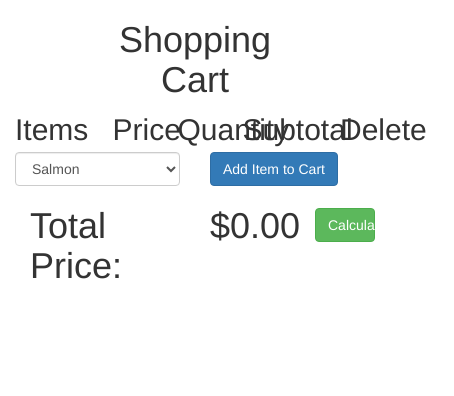
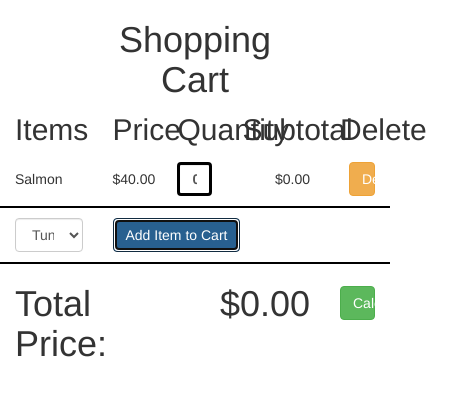
Before and after one commit to dshcheung/jquery-shoppingCart, a plain HTML site: page index.html in a window 390 px wide. Both pictures are taken after a click on the element 195 px from the left and 169 px from the top of the page. Shown: the whole page, 454 px wide, since content can reach past the window. Drawn offline with nearby package versions, Linux system fonts and the light colour scheme.

Commit message:
added button disable to 'add item to cart', adjusted select tag width

```diff
--- a/css/theme.css
+++ b/css/theme.css
@@ -1,4 +1,5 @@
-.item-table-row {
+.item-table-row,
+.item-add {
   padding: 10px 0;
   border-bottom: 2px solid black;
 }
@@ -9,14 +10,6 @@
   text-align: right;
   float: right;
 }
-.item-qty label,
-.item-qty input,
-.item-qty {
-  display: inline-block;
-}
-.total-price-label {
-  text-align: left;
-}
 .item-total-total,
 .item-subtotal-title,
 .item-delete-title,
@@ -25,27 +18,23 @@
 }
 .cart-title,
 .item-quantity-title,
-#alert-message {
+.alert-message {
   text-align: center;
 }
 .item-title {
   font-size: 30px;
 }
-.total-price-row {
+.item-total-row {
   padding: 0;
 }
-button.item-total-button {
-  margin-top: 22px;
-  margin-bottom: calc((69px - 34px)/2);
+.item-total-button {
+  margin: 22px 0;
 }
-button.item-delete-button {
+.item-delete-button {
   float: right;
 }
-div.item-name,
-div.item-price,
-div.item-subtotal {
+.item-name,
+.item-price,
+.item-subtotal {
   margin: 7px 0;
 }
-.item-add-list li {
-  text-align:
-}
--- a/index.html
+++ b/index.html
@@ -47,7 +47,7 @@
     </div><!-- item table C -->
 
     <div class="row item-add"><!-- item add S -->
-      <div class="col-xs-6">
+      <div class="col-xs-3">
         <select class="item-add-list form-control">
           <!-- option -->
         </select>
@@ -60,19 +60,21 @@
     </div><!-- item add C -->
 
     <div class="row item-total"><!-- item total S -->
-      <div class="col-xs-12">
+      <div class="col-xs-12 item-total-row">
         <h1 class="item-total-label col-xs-6">
           Total Price:
         </h1>
         <h1 class="item-total-total col-xs-4">
           $0.00
         </h1>
-        <button type="button" class="item-total-button btn btn-success col-xs-2">
-          Calculate Prices
-        </button>
+        <div class="col-xs-2">
+          <button type="button" class="item-total-button btn btn-success col-xs-12">
+            Calculate Prices
+          </button>
+        </div>
       </div>
       <div class="col-xs-12">
-        <div class="alert alert-danger hidden" id="alert-message" role="alert"></div>
+        <div class="alert alert-danger hidden alert-message"></div>
       </div>
     </div><!-- item total C -->
   </section>
--- a/js/shoppingCart-v2.js
+++ b/js/shoppingCart-v2.js
@@ -29,6 +29,7 @@ $(document).ready(
         $(this).html('Calculated!');
       }
     );
+    //Delete Button
     $('.item-table').on("click", ".item-delete-button",
       function() {
         //Delete entire item div
@@ -58,8 +59,8 @@ var sCart = {
   putNewItem: function(sku, name, value) {
     $('.item-table').append(
       '<div class="item-table-row col-xs-12">' +
-      '<div class="item-name col-xs-3" data-sku=' + sku + ' data-name=' + name + '>' + name +'</div>' +
-      '<div class="item-price col-xs-2" data-value=' + value + '>$'+this.centToDollar(value).toFixed(2)+'</div>' +
+      '<div class="item-name col-xs-3" data-sku=' + sku + ' data-name=' + name + '>' + name + '</div>' +
+      '<div class="item-price col-xs-2" data-value=' + value + '>$' + this.centToDollar(value).toFixed(2) + '</div>' +
       '<div class="item-quantity col-xs-2">' +
       '<input value="0" placeholder="0" class="item-quantity-input form-control">' +
       '</div>' +
@@ -80,14 +81,12 @@ var sCart = {
       for (n in this.cart) {
         if (this.masterItemList[i].sku == this.cart[n].sku) {
           located = true;
-          console.log("test");
         }
       }
       if (located == false) {
         this.selectOption.push(this.masterItemList[i]);
       }
     }
-    console.log(this.selectOption);
     for (k in this.selectOption) {
       var sku = this.selectOption[k].sku;
       var name = this.selectOption[k].name;
@@ -95,6 +94,12 @@ var sCart = {
       $('.item-add-list').append('<option data-sku=' + sku + ' data-name=' + name +
         ' data-value=' + value + '>' + name + '</option>'
       )
+    }
+    if (this.selectOption.length == 0) {
+      $('.item-add-list').append('<option>No More Item to Add!</option>');
+      $('.item-add-button').attr('disabled', 'disabled');
+    } else {
+      $('.item-add-button').removeAttr('disabled');
     }
   },
   masterItemList: [{
@@ -174,7 +179,7 @@ var sCart = {
         name: $($('.item-name')[i]).data('name'),
         price: $($('.item-price')[i]).data('value'),
         sku: $($('.item-name')[i]).data('sku'),
-        quantity: this.getCleanItemQuantity(($($('.item-quantity-input')[i])))
+        quantity: $($('.item-quantity-input')[i]).val()
       };
       this.cart.push(itemObj);
     }
@@ -207,10 +212,10 @@ var sCart = {
       }
     }
     if (hasNoError) {
-      $('#alert-message').addClass('hidden');
+      $('.alert-message').addClass('hidden');
     } else {
-      $('#alert-message').removeClass('hidden');
-      $('#alert-message').text(this.errorMessageAlert[0]);
+      $('.alert-message').removeClass('hidden');
+      $('.alert-message').text(this.errorMessageAlert[0]);
     }
   },
   errorMessageAlert: ['We have ignore some of your values because they were invalid!']
```
